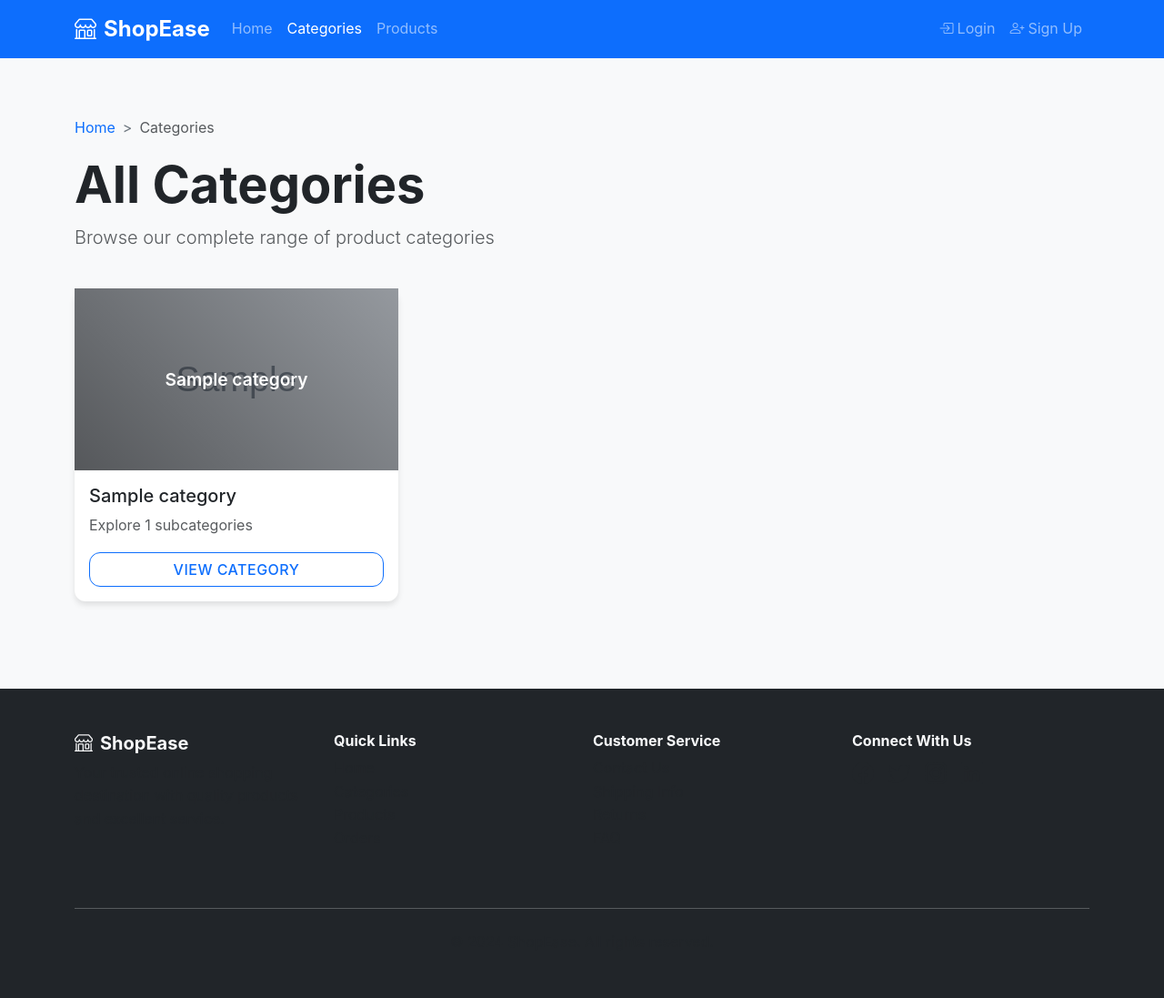
After one commit to Harsh2678/csmproject, a Django app: page /list_categories/ in a window 1280 px wide. The commit adds this page. Shown: the whole page at 91% size. Run offline with Django 5.2, Linux system fonts and the light colour scheme; tables that the repository leaves empty hold one stand-in row (values such as "Sample post"); grey boxes marked "Sample" are stand-in pictures.

Commit message:
add list category page

```diff
--- a/myapp/templates/base.html
+++ b/myapp/templates/base.html
@@ -24,8 +24,8 @@
                 <div class="col-lg-6 hero-content">
                     <h1 class="display-4 fw-bold mb-4">Welcome to ShopEase</h1>
                     <p class="lead mb-4">Discover amazing products at unbeatable prices. Shop from thousands of items across multiple categories.</p>
-                    <a href="categories.html" class="btn btn-light btn-lg me-3">Shop Now</a>
-                    <a href="products.html" class="btn btn-outline-light btn-lg">Browse Products</a>
+                    <a href="{% url 'list_categories' %}" class="btn btn-light btn-lg me-3">Shop Now</a>
+                    <a href="{% url 'products' %}" class="btn btn-outline-light btn-lg">Browse Products</a>
                 </div>
                 <div class="col-lg-6">
                     <img src="https://images.pexels.com/photos/3965548/pexels-photo-3965548.jpeg?auto=compress&cs=tinysrgb&w=600&h=400&fit=crop"
--- /dev/null
+++ b/myapp/templates/list_categories.html
@@ -0,0 +1,58 @@
+{% load static %}
+<!DOCTYPE html>
+<html lang="en">
+<head>
+    <meta charset="UTF-8">
+    <meta name="viewport" content="width=device-width, initial-scale=1.0">
+    <title>All Categories</title>
+    <link href="https://cdn.jsdelivr.net/npm/bootstrap@5.3.0/dist/css/bootstrap.min.css" rel="stylesheet">
+    <link href="https://cdn.jsdelivr.net/npm/bootstrap-icons@1.10.0/font/bootstrap-icons.css" rel="stylesheet">
+    <link rel="stylesheet" href="{% static 'css/style.css' %}">
+</head>
+<body>
+    {% include "navigation.html" %}
+
+    <div class="container py-5">
+        <div class="row mb-4">
+            <div class="col-12">
+                <nav aria-label="breadcrumb">
+                    <ol class="breadcrumb">
+                        <li class="breadcrumb-item"><a href="{% url 'home' %}" class="text-decoration-none">Home</a></li>
+                        <li class="breadcrumb-item active">Categories</li>
+                    </ol>
+                </nav>
+                <h1 class="display-4 fw-bold">All Categories</h1>
+                <p class="lead text-muted">Browse our complete range of product categories</p>
+            </div>
+        </div>
+
+        <div class="row g-4">
+            {% if categories %}
+                {% for cat in categories %}
+                    <div class="col-md-6 col-lg-4">
+                        <div class="card h-100">
+                            <div class="category-card" style="background-image: url('{% if cat.image %}{{ cat.image.url }}{% else %}https://via.placeholder.com/500x300?text={{ cat.category_name|urlencode }}{% endif %}')">
+                                <div class="category-overlay">
+                                    <span>{{ cat.category_name }}</span>
+                                </div>
+                            </div>
+                            <div class="card-body">
+                                <h5 class="card-title">{{ cat.category_name }}</h5>
+                                <p class="card-text text-muted">Explore {{ cat.subcategory_set.count }} subcategories</p>
+                                <a href="{% url 'category_subcategories' cat.id %}" class="btn btn-outline-primary w-100">View Category</a>
+                            </div>
+                        </div>
+                    </div>
+                {% endfor %}
+            {% else %}
+                <div class="col-12"><p class="text-muted">No categories available.</p></div>
+            {% endif %}
+        </div>
+    </div>
+
+
+    {% block content %}
+        {% include "footer.html" %}
+    {% endblock %}
+</body>
+</html>
--- a/myapp/templates/navigation.html
+++ b/myapp/templates/navigation.html
@@ -9,19 +9,19 @@
         <div class="collapse navbar-collapse" id="navbarNav">
             <ul class="navbar-nav me-auto">
                 <li class="nav-item">
-                    <a class="nav-link active" href="{% url 'home'  %}">Home</a>
+                    <a class="nav-link {% if request.resolver_match.url_name == 'home' %}active{% endif %}" href="{% url 'home'  %}">Home</a>
                 </li>
                 <li class="nav-item">
-                    <a class="nav-link" href="categories.html">Categories</a>
+                    <a class="nav-link {% if request.resolver_match.url_name in 'list_categories category_subcategories' %}active{% endif %}" href="{% url 'list_categories' %}">Categories</a>
                 </li>
                 <li class="nav-item">
-                    <a class="nav-link" href="{% url 'products' %}">Products</a>
+                    <a class="nav-link {% if request.resolver_match.url_name == 'products' %}active{% endif %}" href="{% url 'products' %}">Products</a>
                 </li>
             </ul>
             <ul class="navbar-nav">
                 {% if user.is_authenticated %}
                 <li class="nav-item">
-                    <a class="nav-link position-relative" href="{% url 'cart' %}">
+                    <a class="nav-link position-relative {% if request.resolver_match.url_name == 'cart' %}active{% endif %}" href="{% url 'cart' %}">
                         <i class="bi bi-cart3 me-1"></i>Cart
                         {% if cart_count > 0 %}
                         <span class="badge bg-warning text-dark position-absolute top-0 start-100 translate-middle">{{ cart_count }}</span>
@@ -30,7 +30,7 @@
                 </li>
 
                 <li class="nav-item">
-                    <a class="nav-link" href="{% url 'order' %}">
+                    <a class="nav-link {% if request.resolver_match.url_name in 'order order_success' %}active{% endif %}" href="{% url 'order' %}">
                         <i class="bi bi-bag-check me-1"></i>Orders
                     </a>
                 </li>
--- a/myapp/templates/products.html
+++ b/myapp/templates/products.html
@@ -104,6 +104,8 @@
     </div>
 
 
-    <script src="https://cdn.jsdelivr.net/npm/bootstrap@5.3.0/dist/js/bootstrap.bundle.min.js"></script>
+    {% block content %}
+        {% include "footer.html" %}
+    {% endblock %}
 </body>
 </html>
--- a/myapp/urls.py
+++ b/myapp/urls.py
@@ -3,9 +3,11 @@ from . import views
 
 urlpatterns = [
     path("", views.home, name="home"),
+    path("list_categories/", views.list_categories, name="list_categories"),
     path("about/", views.about, name="about"),
     path("category/<int:category_id>/", views.subcategories, name="category_subcategories"),
     path("products/", views.products, name="products"),
+    path("products/sub/<int:subcategory_id>/", views.products_by_subcategory, name="products_by_subcategory"),
     path("cart/add/<int:product_id>/", views.add_to_cart, name="add_to_cart"),
     path("cart/", views.cart_view, name="cart"),
     path("cart/update/<int:item_id>/", views.update_cart, name="update_cart"),
--- a/myapp/views.py
+++ b/myapp/views.py
@@ -28,6 +28,9 @@ def home(request):
 def about(request):
     return render(request, "about.html")
 
+def list_categories(request):
+    categories = Category.objects.all().order_by('category_name')
+    return render(request, "list_categories.html", {"categories": categories})
 
 def subcategories(request, category_id):
     category = get_object_or_404(Category, pk=category_id)
@@ -44,6 +47,11 @@ def products(request):
         'products': products
     }
     return render(request, "products.html", context)
+
+def products_by_subcategory(request, subcategory_id):
+    subcategory = get_object_or_404(SubCategory, pk=subcategory_id)
+    products = Product.objects.filter(sub_category=subcategory).order_by('-id')
+    return render(request, "products.html", {"products": products, "subcategory": subcategory})
 
 @login_required
 def add_to_cart(request, product_id):
```
Also changed, not shown: myapp/templates/subcategories.html (+5 -3 lines).
